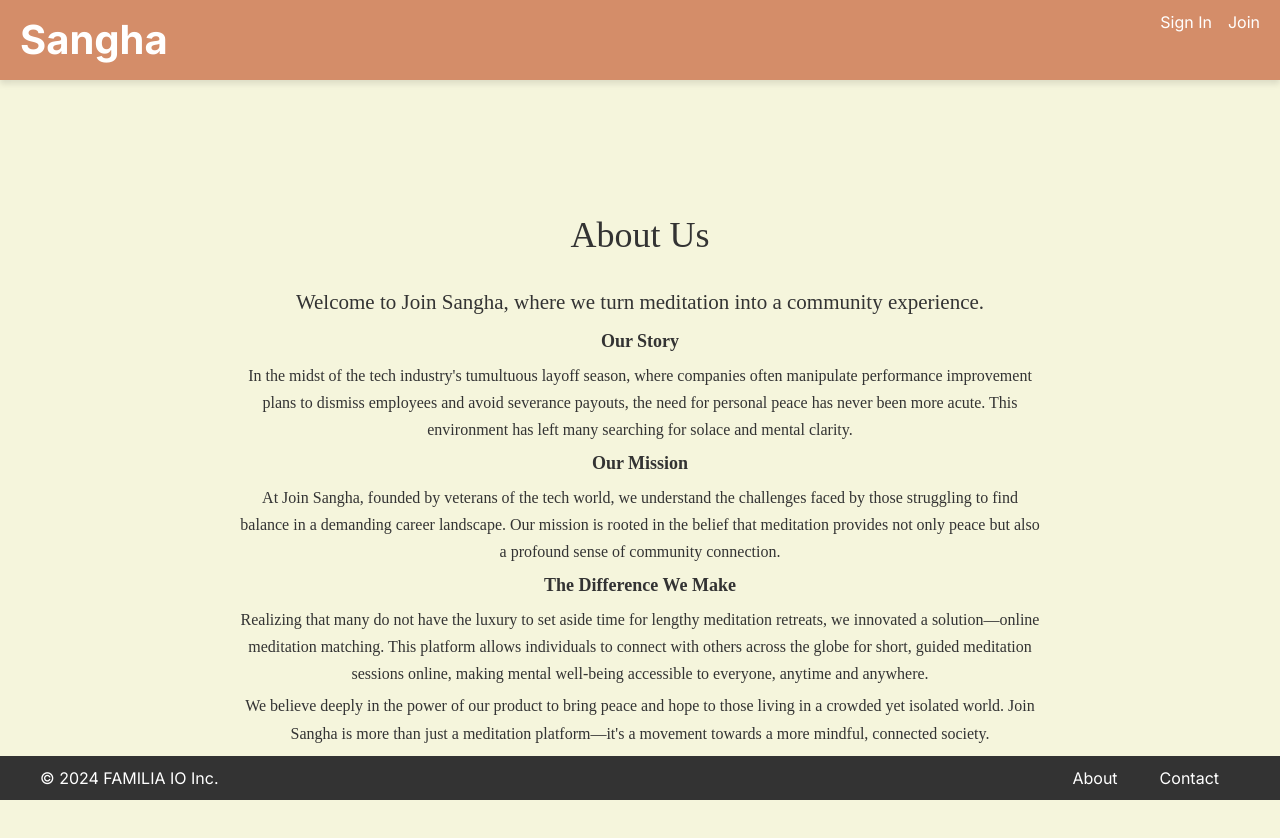
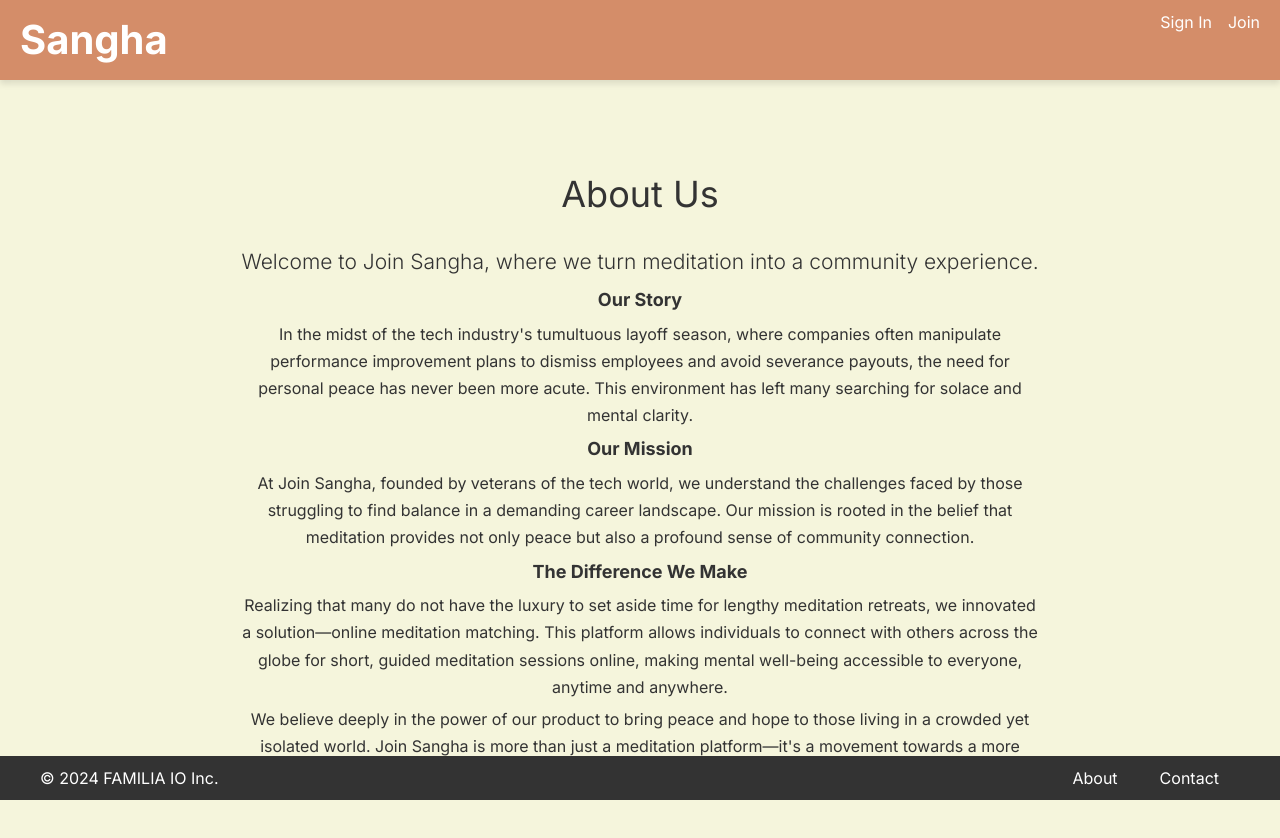
Before and after one commit to JiaruCai/sangha.nextjs, a Next.js app: page /about in a window 1280 px wide. Shown: the top 838 px of the page. Built offline with nearby package versions, Linux system fonts and the light colour scheme.

Commit message:
unescaped single quotes compling error

```diff
--- a/app/about/page.js
+++ b/app/about/page.js
@@ -7,7 +7,7 @@ export default function About() {
             justifyContent: 'center',
             textAlign: 'center',
             padding: '50px',
-            fontFamily: "'Merriweather', serif",
+            fontFamily: "&apos;Merriweather&apos;, serif", // Replace ' with &apos;
             color: '#333'
         }}>
             <h1 style={{ marginBottom: '0.5em' }}>About Us</h1>
@@ -21,7 +21,7 @@ export default function About() {
                 </p>
                 {/* Apply bold style to subtitles */}
                 <h2 style={{ fontWeight: 'bold' }}>Our Story</h2>
-                <p>In the midst of the tech industry's tumultuous layoff season, where companies often manipulate performance improvement plans to dismiss employees and avoid severance payouts, the need for personal peace has never been more acute. This environment has left many searching for solace and mental clarity.</p>
+                <p>In the midst of the tech industry&apos;s tumultuous layoff season, where companies often manipulate performance improvement plans to dismiss employees and avoid severance payouts, the need for personal peace has never been more acute. This environment has left many searching for solace and mental clarity.</p>
 
                 <h2 style={{ fontWeight: 'bold' }}>Our Mission</h2>
                 <p>At Join Sangha, founded by veterans of the tech world, we understand the challenges faced by those struggling to find balance in a demanding career landscape. Our mission is rooted in the belief that meditation provides not only peace but also a profound sense of community connection.</p>
@@ -29,7 +29,7 @@ export default function About() {
                 <h2 style={{ fontWeight: 'bold' }}>The Difference We Make</h2>
                 <p>Realizing that many do not have the luxury to set aside time for lengthy meditation retreats, we innovated a solution—online meditation matching. This platform allows individuals to connect with others across the globe for short, guided meditation sessions online, making mental well-being accessible to everyone, anytime and anywhere.</p>
 
-                <p>We believe deeply in the power of our product to bring peace and hope to those living in a crowded yet isolated world. Join Sangha is more than just a meditation platform—it's a movement towards a more mindful, connected society.</p>
+                <p>We believe deeply in the power of our product to bring peace and hope to those living in a crowded yet isolated world. Join Sangha is more than just a meditation platform—it&apos;s a movement towards a more mindful, connected society.</p>
             </section>
         </main>
     );
```
